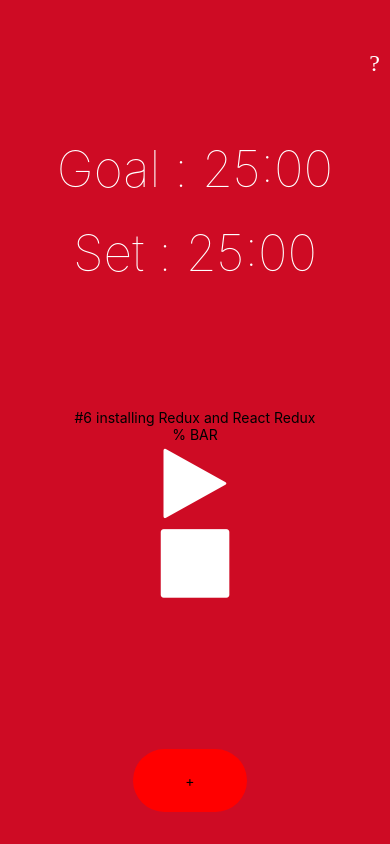
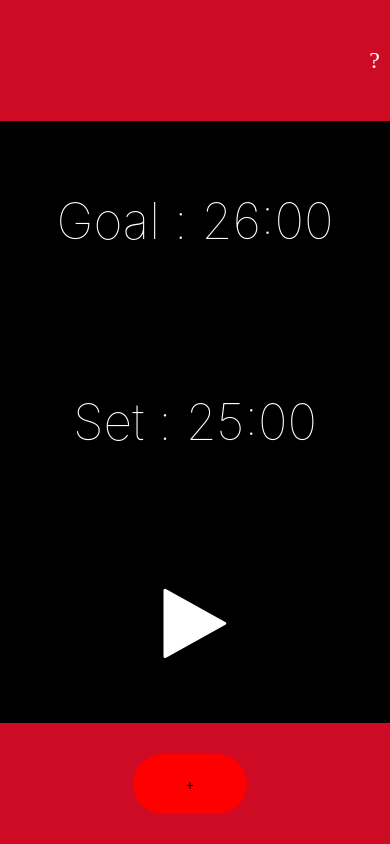
Before and after one commit to zer0stone/simplan, a React Native app: screen / in a window 390 px wide. Built offline with nearby package versions, Linux system fonts and the light colour scheme.

Commit message:
reducer2_ok

```diff
--- a/App.js
+++ b/App.js
@@ -1,18 +1,21 @@
-import React, { component } from 'react';
-import { StyleSheet, Text, View, TouchableOpacity, StatusBar } from 'react-native';
+import React from 'react';
+import { StyleSheet, Text, View, StatusBar } from 'react-native';
 import CustomButton from './conponents/Button/CustomButton.js';
 import SettingButton from './conponents/Button/CustomImg.js';
-import Timer from './conponents/Timer'
+import Timer from './conponents/Timer';
 import Button from "./conponents/Button";
 import reducer from "./reducer"; //reducer.js에서 export한 function reducer을 불러옴
 import { createStore } from "redux";
-import {Provider} from "react-redux"; //state를 복사해오기 위해 Provider을 사용
+import { Provider } from "react-redux"; //state를 복사해오기 위해 Provider을 사용
 
 let store = createStore(reducer);
+// console.log(store.getState());
 
 export default function App() {
-  // console.log('hi');
+
   return (
+    // Provider = 아래 component에 store를 복사할 수 있게 해줌
+    <Provider store={store}>
       <View style={styles.container}>
         <StatusBar barStyle="light-content"></StatusBar>
         <View style={styles.head}>
@@ -24,16 +27,6 @@ export default function App() {
         <View style={styles.timer}>
           <Timer />
         </View>
-      <View style={styles.animation}>
-        <Text>
-          #6 installing Redux and React Redux
-        </Text>
-        <Text>
-          % BAR
-        </Text>
-        <Button iconName="play" onPress1={() => alert("is play!!")} />
-        <Button iconName="stop" onPress1={() => alert("is stop!!")} />
-      </View>
         <View style={styles.nav}>
           <CustomButton
             title={'+'}
@@ -42,6 +35,7 @@ export default function App() {
         </View>
 
       </View>
+    </Provider>
   );
 }
 
@@ -53,7 +47,7 @@ const styles = StyleSheet.create({
     // justifyContent: 'center', 수직정렬
   },
   head: {
-    flex: 1.5,
+    flex: 1,
     backgroundColor: '#ce0b24',
     flexDirection: 'row',
     alignItems: 'center',
@@ -62,19 +56,13 @@ const styles = StyleSheet.create({
   },
 
   timer: {
-    flex: 2,
+    flex: 5,
     // paddingLeft : 10,
     // backgroundColor: '#F2F2F2',
     justifyContent: 'center',
   },
-  animation: {
-    flex: 5,
-    backgroundColor: '#ce0b24',
-    alignItems: 'center',
-    justifyContent: 'center',
-  },
   nav: {
-    flex: 1.5,
+    flex: 1,
     backgroundColor: '#ce0b24',
     alignItems: 'center',
     justifyContent: 'center',
--- a/conponents/Button/index.js
+++ b/conponents/Button/index.js
@@ -4,6 +4,7 @@ import { TouchableOpacity, StyleSheet } from "react-native";
 import { FontAwesome } from '@expo/vector-icons';
 
     function Button({iconName, onPress1}){
+
         return(
             // onPressOut : 클릭이 떼어질 때 실행(아이폰 버튼 대비)
             <TouchableOpacity onPressOut = {onPress1}>
--- a/conponents/Timer/index.js
+++ b/conponents/Timer/index.js
@@ -1,42 +1,15 @@
-import React, { Component } from "react";
-import { View, Text, StyleSheet } from "react-native";
+//connect 불러오기 : component를 App.js의 tore에 연결하는 것을 도와준다.
+import {connect} from 'react-redux';
+import Timer from './presenter';
 
-
-class Timer extends Component {
-    render(){
-        return (
-            <View style={styles.container}>
-                <View style={styles.upper}>
-                    <Text style={styles.timeText}>Goal : 25:00</Text>
-                </View>
-                <View style={styles.lower}>
-                    <Text style={styles.timeText}>Set : 25:00</Text>
-                </View>
-            </View>
-            );
-        }
+//store에서 state를 복사하는 function을 만듬
+function mapStateToProps(state){
+    const {isPlaying, elapsedTime, timerDuration} = state;
+    return{
+        isPlaying,
+        elapsedTime,
+        timerDuration
+    }
 }
 
-const styles = StyleSheet.create({
-    container: {
-        flex : 1,
-        backgroundColor : '#ce0b24',
-    },
-    upper: {
-        flex : 1,
-        justifyContent : 'center',
-        alignItems : 'center',
-    },
-    lower: {
-        flex : 1,
-        justifyContent : 'center',
-        alignItems : 'center',
-    },
-    timeText: {
-        fontSize : 50,
-        fontWeight : "100",
-        color : "white",
-    }
-});
-
-export default Timer
+export default connect(mapStateToProps)(Timer);
--- /dev/null
+++ b/conponents/Timer/presenter.js
@@ -0,0 +1,60 @@
+import React, { Component } from "react";
+import { View, Text, StyleSheet } from "react-native";
+import Button from "../Button";
+
+class Timer extends Component {
+
+    render() {
+        // console.log(this.props); //Timer/index.js 에서 connect를 통해 전달됨
+        const {isPlaying, elapsedTime, timerDuration} = this.props;
+        return (
+            <View style={styles.container}>
+                <View style={styles.upper}>
+                    <Text style={styles.timeText}>Goal : 26:00</Text>
+                </View>
+                <View style={styles.lower}>
+                    <Text style={styles.timeText}>Set : 25:00</Text>
+                </View>
+
+                <View style={styles.animation}>
+                    {!isPlaying ?
+                    <Button iconName="play" onPress1={() => alert("is play!!")} />
+                    : null}
+                    {isPlaying && (
+                    <Button iconName="stop" onPress1={() => alert("is stop!!")} />
+                    )}
+                </View>
+            </View>
+        );
+    }
+}
+
+const styles = StyleSheet.create({
+    container: {
+        flex: 1,
+        backgroundColor: 'black',
+    },
+    upper: {
+        flex: 1,
+        justifyContent: 'center',
+        alignItems: 'center',
+    },
+    lower: {
+        flex: 1,
+        justifyContent: 'center',
+        alignItems: 'center',
+    },
+    timeText: {
+        fontSize: 50,
+        fontWeight: "100",
+        color: "white",
+    },
+    animation: {
+        flex: 1,
+        backgroundColor: 'black',
+        alignItems: 'center',
+        justifyContent: 'center',
+    }
+});
+
+export default Timer;
--- a/reducer.js
+++ b/reducer.js
@@ -34,7 +34,7 @@ const TIME_DURATION = 1500;
 const initalState = { //초기값
     isPlaying : false,
     elapsedTime : 0,
-    timerDuation : TIME_DURATION
+    timerDuration : TIME_DURATION
 }
 
 function reducer(state = initalState, action){
@@ -45,6 +45,9 @@ function reducer(state = initalState, action){
             return applyrestartTimer(state);
         case ADD_SECOND :
             return applyAddSecond(state);
+        default :
+            return state; // case에 속하지 않은 값을 하고 있을 때, 불러와지는 값(위 초기값)
+
     }
 }
 
```
Lines whose indentation alone changed are shown as unchanged.
